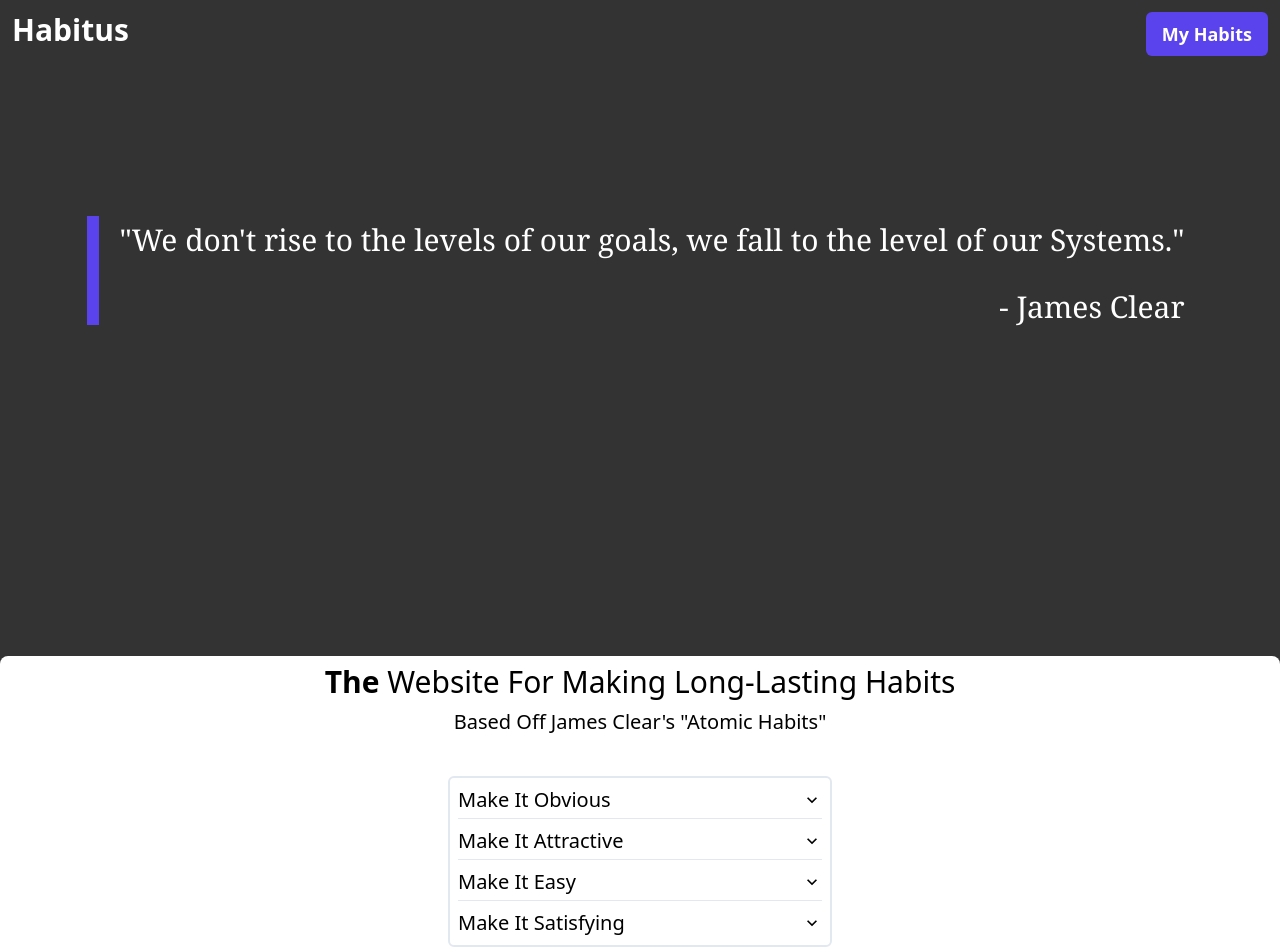
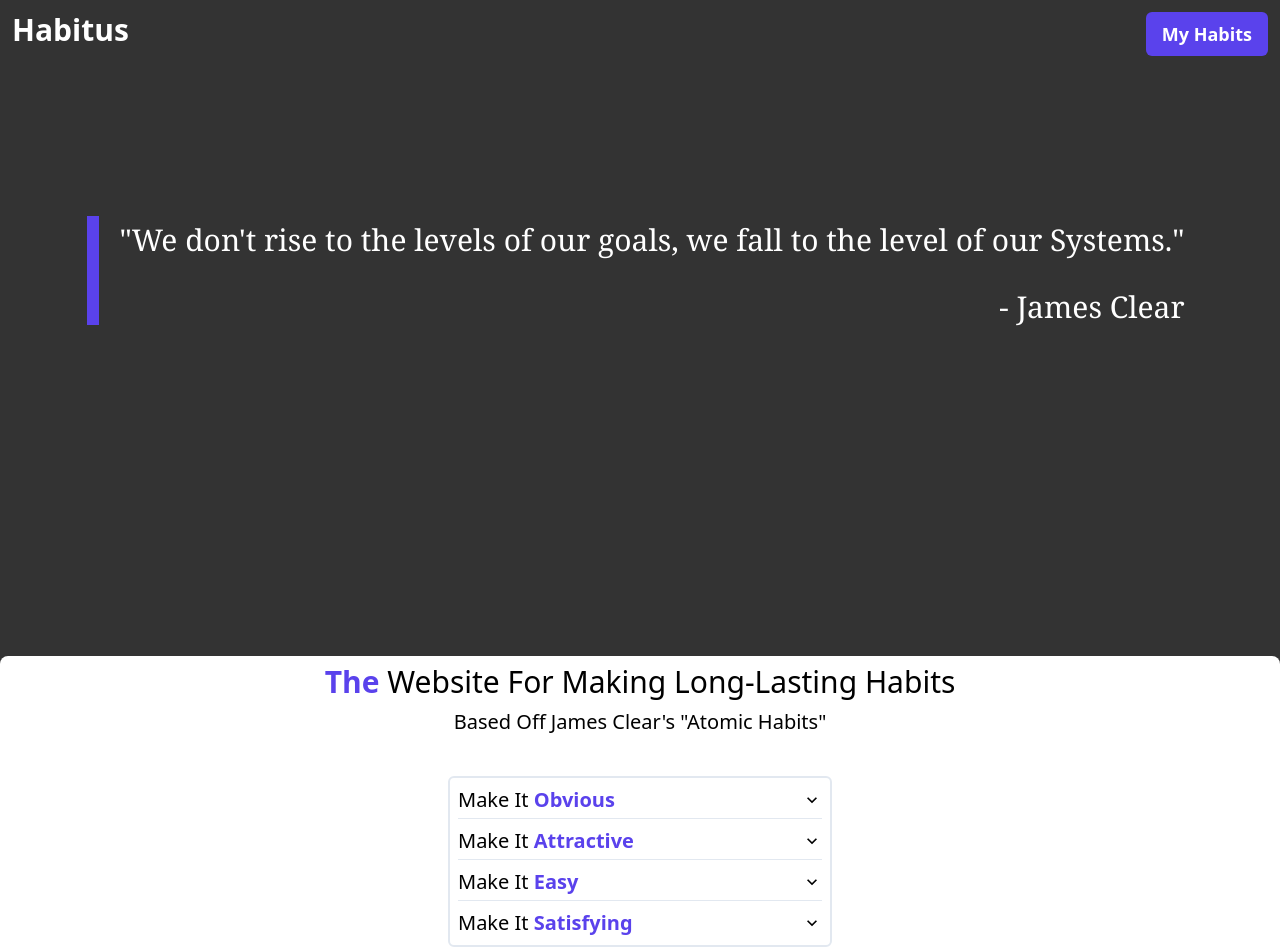
Before and after one commit to RangerVinven/Habit-Builder, a Next.js app: page / in a window 1280 px wide. Shown: the top 952 px of the page. Built offline with nearby package versions, Linux system fonts and the light colour scheme.

Commit message:
Made some text purple (see description)
Made 'The' in the title of the bottom div and the last word in the accordian item title purple and bold

```diff
--- a/pages/index.tsx
+++ b/pages/index.tsx
@@ -26,8 +26,7 @@ export default function Home() {
 							opacity: 1
 						}}>
 							<div className="h-full flex items-center justify-center">
-									<div className="h-full w-3 bg-purple"></div>
-
+									<div className="h-full w-3 bg-purple" />
 									<div>
 										<div className="flex justify-start">
 											<div className="mx-5 font-extralight w-17 h-fit font-serif text-3xl leading-relaxed">"We don't rise to the levels of our goals, we fall to the level of our Systems."</div>
@@ -49,7 +48,7 @@ export default function Home() {
 						}}>
 				<div className="h-96 -my-36 bg-white rounded-t-lg p-2">
 					<div className="flex flex-col justify-center items-center">
-						<h1 className="text-3xl text-center"><b>The</b> Website For Making Long-Lasting Habits</h1>
+						<h1 className="text-3xl text-center"><b className="text-purple">The</b> Website For Making Long-Lasting Habits</h1>
 						<h3 className="text-xl text-center mt-2">Based Off James Clear's "Atomic Habits"</h3>
 					</div>
 
@@ -60,7 +59,7 @@ export default function Home() {
 									<h3 className="text-xl mb-2 pb-1 border-b border-slate-200">
 									<AccordionButton>
 										<Box flex='1' textAlign='left'>
-											Make It Obvious
+											Make It <b className="inline text-purple">Obvious</b>
 										</Box>
 										<AccordionIcon />
 									</AccordionButton>
@@ -77,7 +76,7 @@ export default function Home() {
 									<h3 className="text-xl mb-2 pb-1 border-b border-slate-200">
 									<AccordionButton>
 										<Box flex='1' textAlign='left'>
-											Make It Attractive
+											Make It <b className="inline text-purple">Attractive</b>
 										</Box>
 										<AccordionIcon />
 									</AccordionButton>
@@ -94,7 +93,7 @@ export default function Home() {
 									<h3 className="text-xl mb-2 pb-1 border-b border-slate-200">
 									<AccordionButton>
 										<Box flex='1' textAlign='left'>
-											Make It Easy
+											Make It <b className="inline text-purple">Easy</b>
 										</Box>
 										<AccordionIcon />
 									</AccordionButton>
@@ -111,7 +110,7 @@ export default function Home() {
 									<h3 className="text-xl">
 									<AccordionButton>
 										<Box flex='1' textAlign='left'>
-											Make It Satisfying
+											Make It <b className="inline text-purple">Satisfying</b>
 										</Box>
 										<AccordionIcon />
 									</AccordionButton>
```
